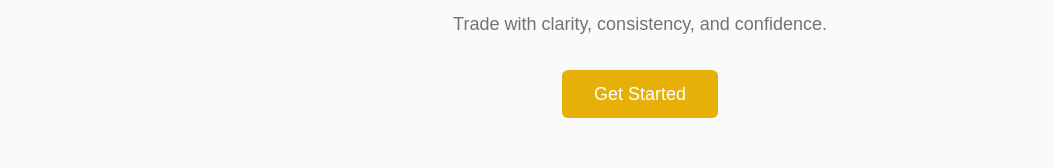
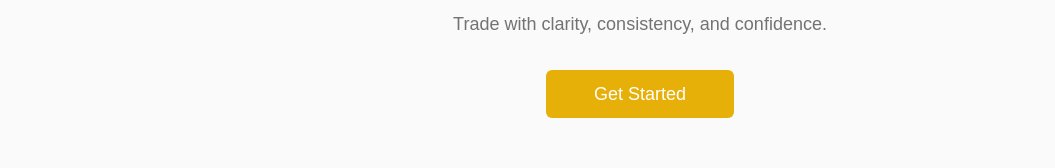
Before and after one commit to merdanaslan/ved-indicator-local, a Next.js app: page / in a window 1280 px wide. Shown: the part 2788-2956 px from the top of the page, without its empty margins (0-1055 px from the left). Built offline with nearby package versions, Linux system fonts and the light colour scheme.

Commit message:
last cta button

```diff
--- a/src/app/page.tsx
+++ b/src/app/page.tsx
@@ -319,7 +319,7 @@ export default function Home() {
             </div>
 
             <div>
-              <Button size="lg" className="px-8 py-6 text-lg font-medium">
+              <Button size="lg" className="px-12 py-6 text-lg font-medium bg-primary hover:bg-primary/90">
                 Get Started
               </Button>
             </div>
```
